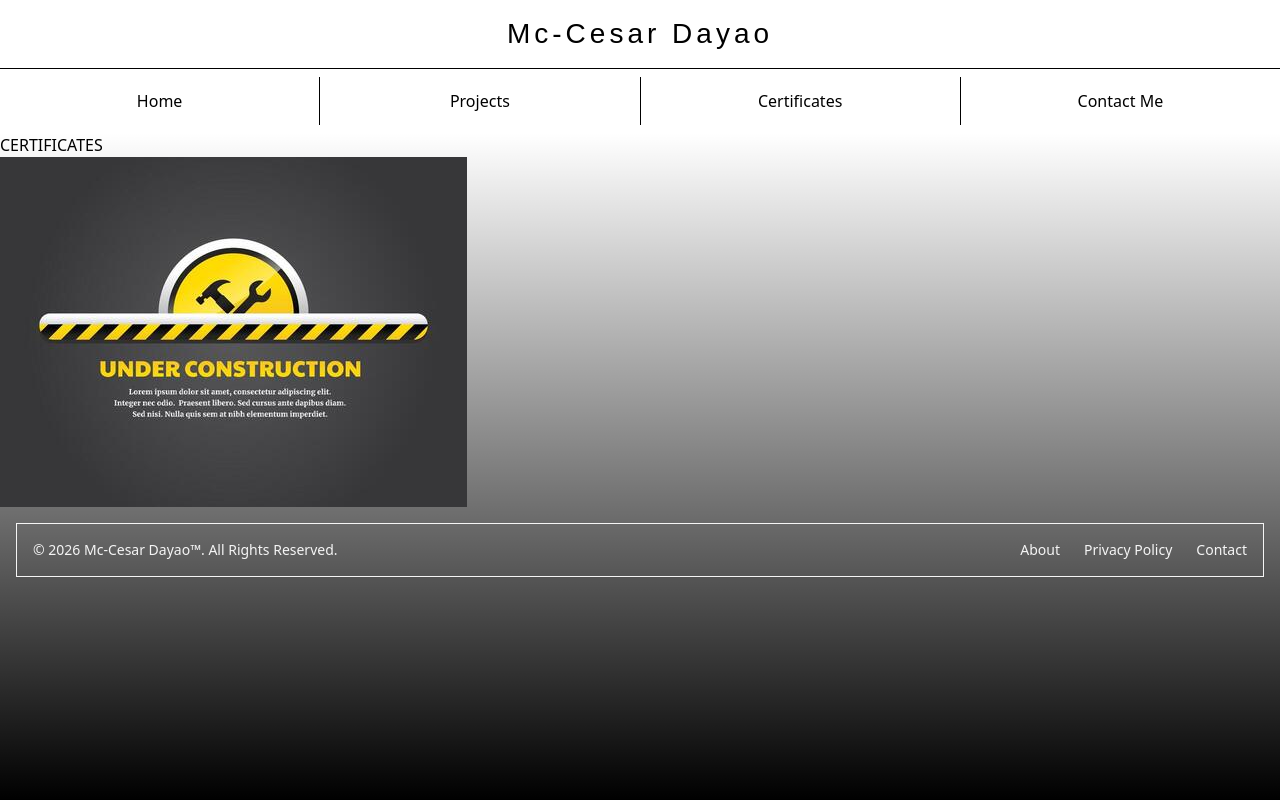
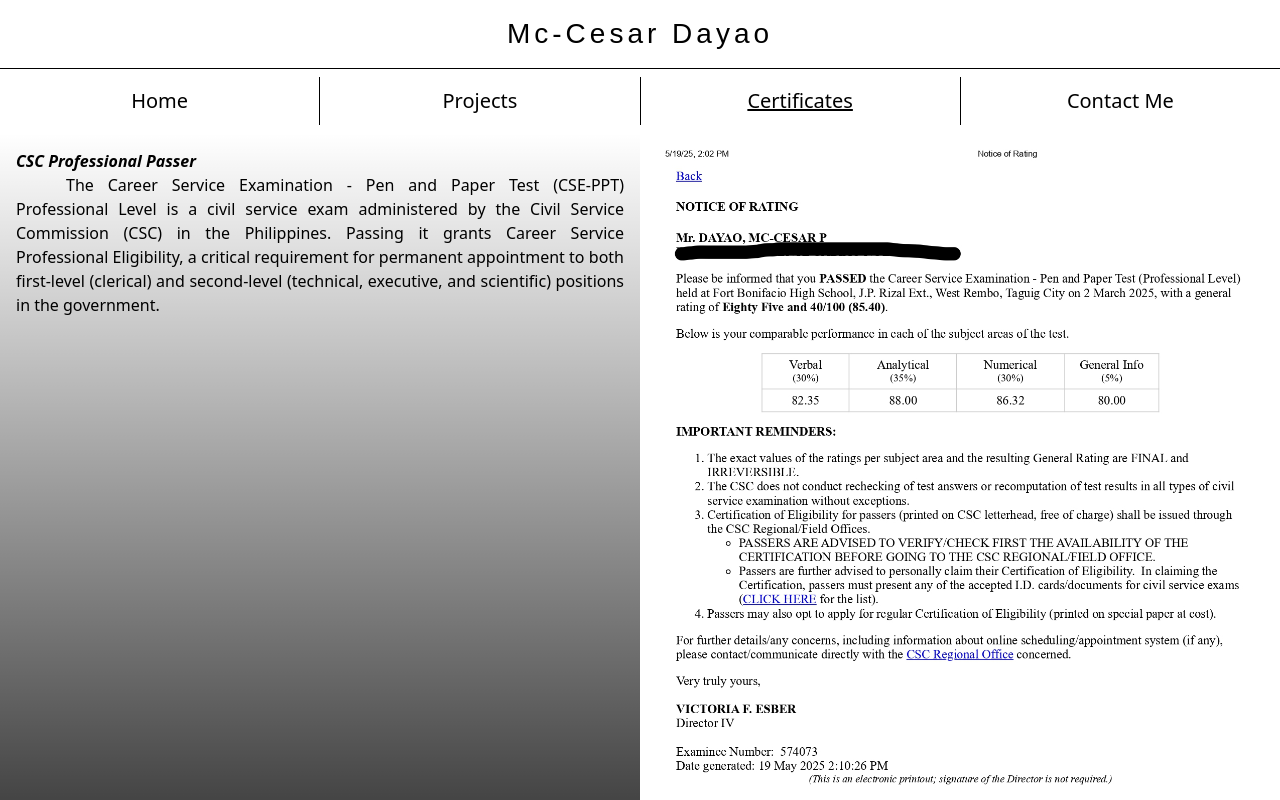
Before and after one commit to MC-dev-web/Portfolio, an Angular app: page /certificates in a window 1280 px wide. Shown: the top 800 px of the page. Built offline with nearby package versions, Linux system fonts and the light colour scheme.

Commit message:
added routerLinkActive design in navbar, removed footer border for seamless design, added content in certificates and so template

```diff
--- a/src/app/certificates/certificates.css
+++ b/src/app/certificates/certificates.css
@@ -0,0 +1,14 @@
+.certificate_cont{
+    display: flex;
+}
+.desc, .proof{
+flex: 1;
+}
+mat-card-header{
+   font-style: italic;
+   font-weight: bold;
+}
+mat-card-content{
+    text-align: justify;
+    text-indent: 50px;
+}
--- a/src/app/certificates/certificates.html
+++ b/src/app/certificates/certificates.html
@@ -1,4 +1,11 @@
-<div class="certificates">
-    <h2>CERTIFICATES</h2>
-    <img src="assets/images/Under_construction_landing_page.jpg">
+<div class="certificate_cont">
+    <mat-card class="desc">
+        <mat-card-header> CSC Professional Passer</mat-card-header>
+        <mat-card-content>
+            The Career Service Examination - Pen and Paper Test (CSE-PPT) Professional Level is a civil service exam administered by the Civil Service Commission (CSC) in the Philippines. Passing it grants Career Service Professional Eligibility, a critical requirement for permanent appointment to both first-level (clerical) and second-level (technical, executive, and scientific) positions in the government.
+        </mat-card-content>
+    </mat-card>
+    <mat-card class="proof">
+        <img mat-card-image [src]="CSC_Cert">
+    </mat-card>
 </div>
--- a/src/app/certificates/certificates.ts
+++ b/src/app/certificates/certificates.ts
@@ -1,9 +1,12 @@
 import { Component } from '@angular/core';
+import { MatCard, MatCardTitle, MatCardHeader, MatCardContent, MatCardImage } from "@angular/material/card";
 
 @Component({
   selector: 'app-certificates',
-  imports: [],
+  imports: [MatCard, MatCardTitle, MatCardHeader, MatCardContent, MatCardImage],
   templateUrl: './certificates.html',
   styleUrl: './certificates.css',
 })
-export class Certificates {}
+export class Certificates {
+  CSC_Cert = "assets/images/certificates/csc_cert.jpg";
+}
--- a/src/app/footer/footer.html
+++ b/src/app/footer/footer.html
@@ -1,5 +1,5 @@
 <footer>
-    <div class="bg-neutral-primary-soft rounded-base shadow-xs border border-default m-4">
+    <div class="bg-neutral-primary-soft rounded-base shadow-xs m-4">
         <div class="w-full mx-auto max-w-screen-xl p-4 md:flex md:items-center md:justify-between">
         <span class="text-sm text-body sm:text-center">© 2026 <a>Mc-Cesar Dayao™</a>. All Rights Reserved.
         </span>
--- a/src/app/homepage/homepage.html
+++ b/src/app/homepage/homepage.html
@@ -15,10 +15,8 @@
         </p>
       </mat-card-content>
     </mat-card>
-    <div class="profilePic">
-      <mat-card>
-        <img mat-card-image [src]="imgSrc" alt="my profile">
-      </mat-card>
+    <mat-card class="profilePic">
+      <img mat-card-image [src]="imgSrc" alt="my profile">
+    </mat-card>
     </div>
-  </div>
 </main>
--- a/src/app/navbar/navbar.css
+++ b/src/app/navbar/navbar.css
@@ -13,4 +13,8 @@ h1{
     display: flex;
     flex-direction: row;
     text-align: center;
+    font-size: 20px;
 }
+a.active{
+    text-decoration: underline;
+}
--- a/src/app/navbar/navbar.html
+++ b/src/app/navbar/navbar.html
@@ -5,12 +5,12 @@
     <mat-divider></mat-divider>
 
     <mat-nav-list class="nav-list">
-        <a mat-list-item routerLink="homepage"> Home</a>
+        <a mat-list-item routerLink="homepage" routerLinkActive="active"> Home</a>
         <mat-divider [vertical]="true"> </mat-divider>
-        <a mat-list-item routerLink="projects" > Projects</a>
+        <a mat-list-item routerLink="projects" routerLinkActive="active"> Projects</a>
         <mat-divider [vertical]="true"> </mat-divider>
-        <a mat-list-item routerLink="certificates" > Certificates</a>
+        <a mat-list-item routerLink="certificates" routerLinkActive="active" > Certificates</a>
         <mat-divider [vertical]="true"> </mat-divider>
-        <a mat-list-item routerLink="contact" > Contact Me</a>
+        <a mat-list-item routerLink="contact" routerLinkActive="active" > Contact Me</a>
     </mat-nav-list>
 </nav>
```
Also changed, not shown: src/app/navbar/navbar.ts (+4 -5 lines), src/assets/images/certificates/csc_cert.jpg (added).
